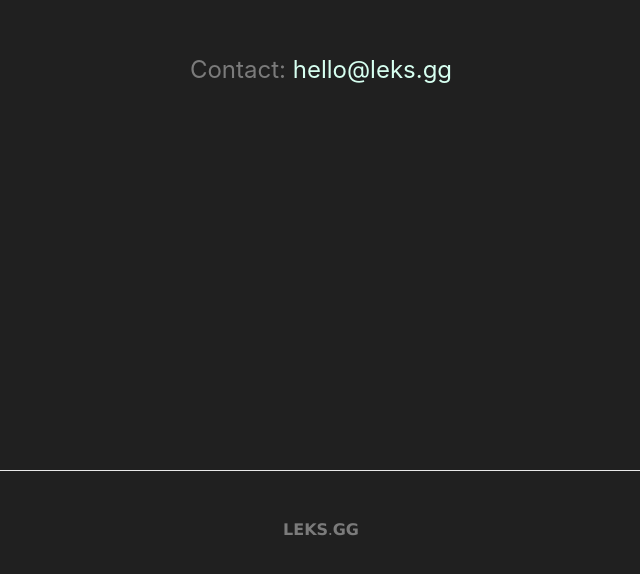
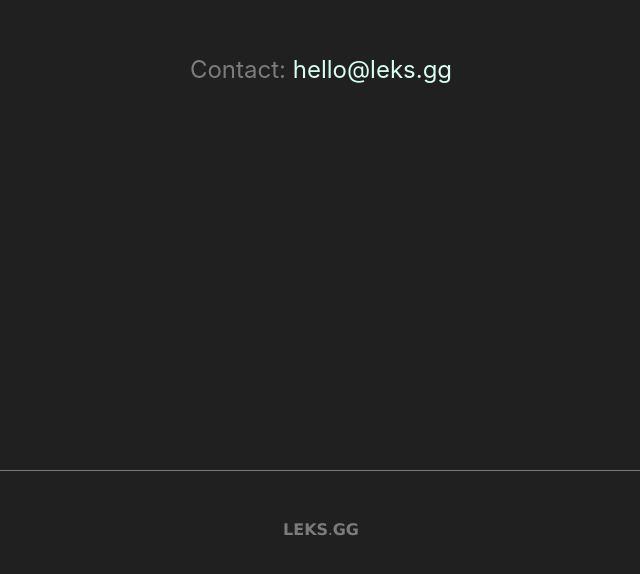
Before and after one commit to bagelcow/nextjs, a Next.js app: page / in a window 1280 px wide. Shown: the part 330-904 px from the top of the page, without its empty margins (319-959 px from the left). Built offline with nearby package versions, Linux system fonts and the light colour scheme.

Commit message:
footerfooter

```diff
--- a/styles/Home.module.css
+++ b/styles/Home.module.css
@@ -16,7 +16,7 @@
   display: flex;
   flex: 1;
   padding: 2rem 0;
-  border-top: 1px solid #eaeaea;
+  border-top: 1px solid #7b7b7b;
   justify-content: center;
   align-items: center;
 }
```
